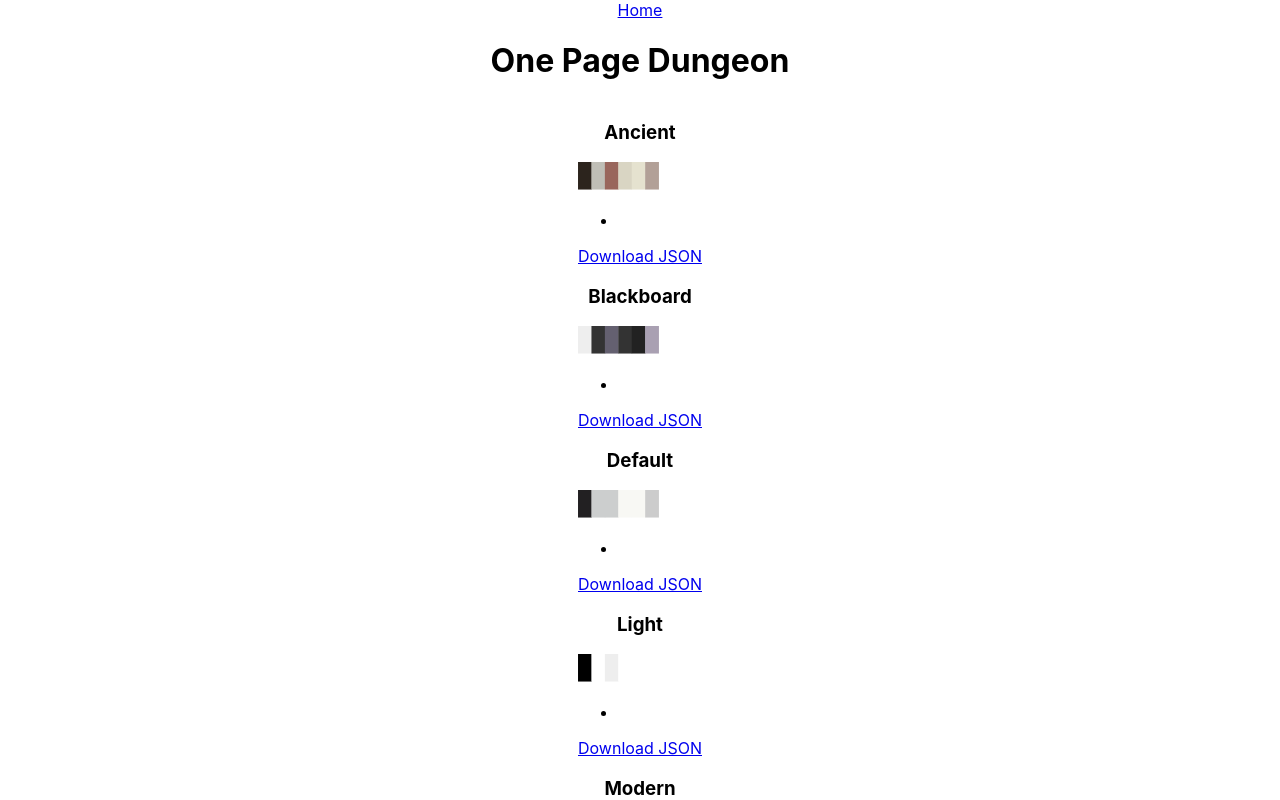
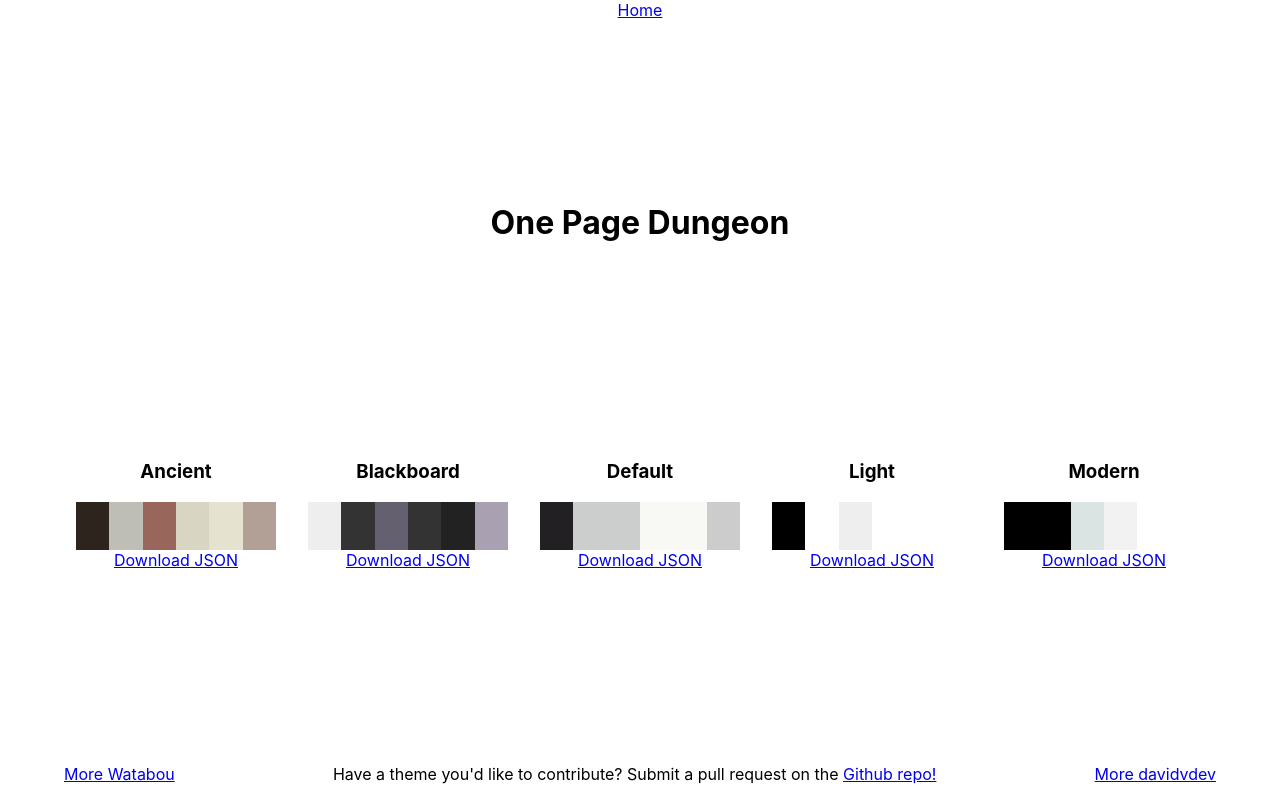
Before and after one commit to davidvdev/watabouthis, a React (Vite) app: page /one-page-dungeon in a window 1280 px wide. Shown: the top 800 px of the page. Built offline with nearby package versions, Linux system fonts and the light colour scheme.

Commit message:
swapped svg blocks for color divs

```diff
--- a/src/App.css
+++ b/src/App.css
@@ -21,3 +21,23 @@ footer {
 footer p {
   display: block;
 }
+.StyleCardTableau {
+  display: flex;
+  flex-wrap: wrap;
+  justify-content: center;
+}
+
+.StyleCard {
+  margin: 1em;
+  width: 200px;
+}
+
+.ColorPreviews {
+  display: flex;
+  flex: auto;
+  min-height: 3em;
+}
+
+.colorBlock {
+  flex: auto;
+}
--- a/src/App.jsx
+++ b/src/App.jsx
@@ -18,6 +18,7 @@ function App() {
         <Link to="/mansion"><li>Mansion Styles</li></Link>
         <Link to="/village"><li>Village Styles</li></Link>
         <Link to="/cave"><li>Cave Styles</li></Link>
+        <Link to="/compass-rose"><li>Compass Rose Styles</li></Link>
       </ul>
       <Footer />
     </div>
--- a/src/components/StyleCard.jsx
+++ b/src/components/StyleCard.jsx
@@ -1,28 +1,23 @@
 
-const StyleCard = ({style}) => {
+const StyleCard = ({style, generator}) => {
     const width = "40"
     const height = "80"
 
-    const downloadJSON = (filename, data) => {
-        const blob = new Blob( style, {type: 'json'} )
-    }
+    const colors = Object.values(style).filter(setting => setting.length === 7 && setting.charAt(0) === "#")
+
+    console.log(colors)
 
     return(
         <div className="StyleCard">
-            <h3>{style.name.charAt(0).toUpperCase() + style.name.substring(1).toLowerCase()}</h3>
+            <h3>
+                {style.name.split("-").map(word => word.charAt(0).toUpperCase() + word.substring(1)).join(" ")}
+            </h3>
             <div className="ColorPreviews">
-                <svg viewBox="0 0 360 80" xmlns="http://www.w3.org/2000/svg">
-                    <rect x="0" width={width} height={height} fill={style.colorInk}/>
-                    <rect x={width * 1 - 1} width={width} height={height} fill={style.colorShading}/>
-                    <rect x={width * 2 - 2} width={width} height={height} fill={style.colorWater}/>
-                    <rect x={width * 3 - 3} width={width} height={height} fill={style.colorBg}/>
-                    <rect x={width * 4 - 4} width={width} height={height} fill={style.colorPaper}/>
-                    <rect x={width * 5 - 5} width={width} height={height} fill={style.shadowColor}/>
-                </svg>
+                    {colors.map((color,index) => <div style={{ backgroundColor:color }} className="colorBlock"/>)}
             </div>
-            <ul>
+            {/* <ul>
                 <li></li>
-            </ul>
+            </ul> */}
             <a
                 role="button"
                 className="download"
--- a/src/pages/GeneratorPage.jsx
+++ b/src/pages/GeneratorPage.jsx
@@ -2,9 +2,16 @@ import { useLocation } from "react-router"
 import Header from "../components/Header"
 import Footer from "../components/Footer"
 import StyleCard from "../components/StyleCard"
+
 // styles imports
 import opdStyles from '../../jsonStyles/one-page-dungeon-styles.json'
 import psStyles from '../../jsonStyles/perilous-shores-styles.json'
+import mfcStyles from '../../jsonStyles/medieval-fantasy-city-styles.json'
+import nStyles from '../../jsonStyles/neighborhood-styles.json'
+import mStyles from '../../jsonStyles/mansion-styles.json'
+import vStyles from '../../jsonStyles/village-styles.json'
+import cStyles from '../../jsonStyles/cave-styles.json'
+import crStyles from '../../jsonStyles/compass-rose-styles.json'
 
 const GeneratorPage = ({genType}) => {
 
@@ -20,6 +27,18 @@ const GeneratorPage = ({genType}) => {
                 return opdStyles
             case "perilous-shores":
                 return psStyles
+            case "medieval-fantasy-city":
+                return mfcStyles
+            case "neighborhood":
+                return nStyles
+            case "mansion":
+                return mStyles
+            case "village":
+                return vStyles
+            case "cave":
+                return cStyles
+            case "compass-rose":
+                return crStyles
             default:
                 break;
         }
@@ -27,10 +46,12 @@ const GeneratorPage = ({genType}) => {
 
     return(
         <div className="App">
-        <Header />
-        <h1>{generatorText}</h1>
-        {getStyles().map((style,index) => <StyleCard style={style} key={style.name+"-"+index}/>)}
-        <Footer />
+            <Header />
+            <h1>{generatorText}</h1>
+            <div className="StyleCardTableau">
+                {getStyles().map((style,index) => <StyleCard generator={generator} style={style} key={style.name+"-"+index}/>)}
+            </div>
+            <Footer />
         </div>
     )
 }
```
